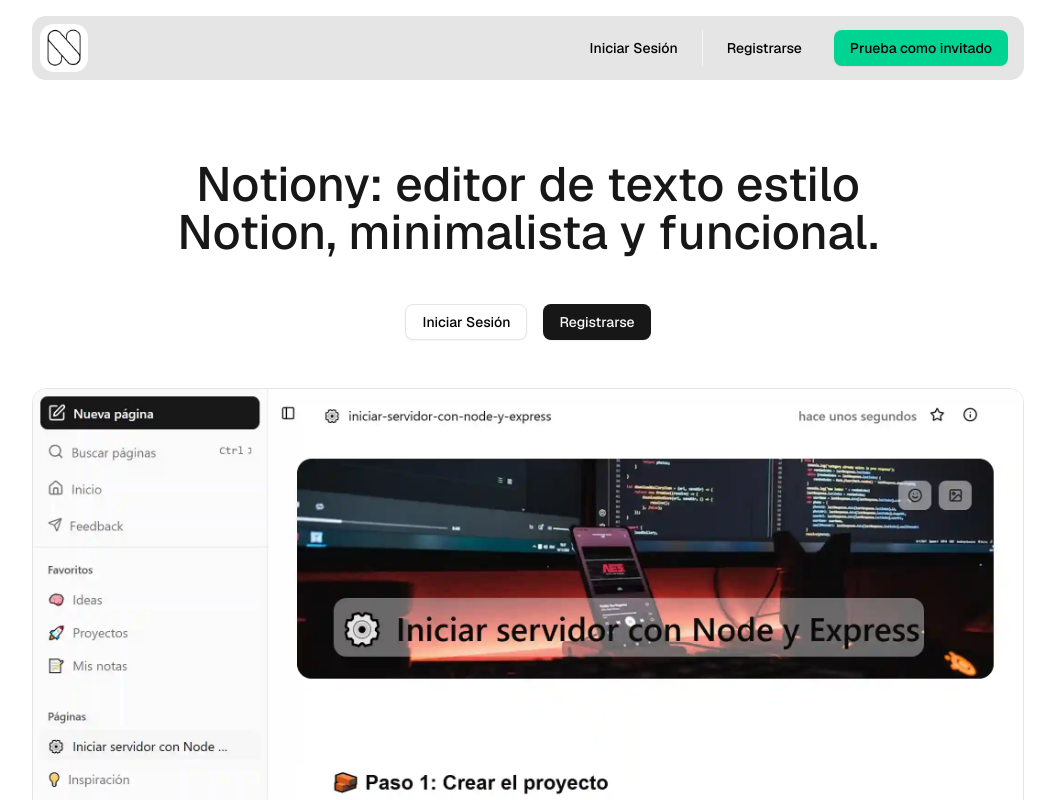
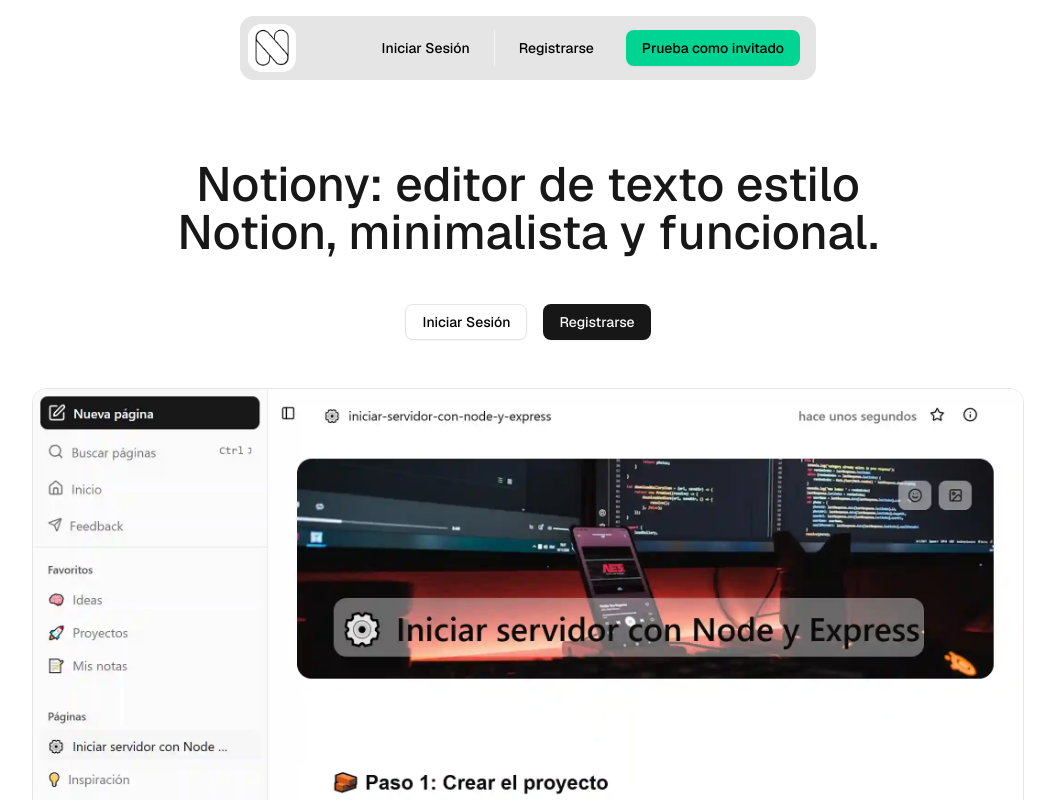
Before and after one commit to KevinPadi/notion-clone, a React (Vite) app: page / in a window 1280 px wide. Shown: the top 800 px of the page, without its empty margins (112-1167 px from the left). Built offline with nearby package versions, Linux system fonts and the light colour scheme; no server answers.

Commit message:
fix: adjust max width of header and improve guest button styling for better UI consistency

```diff
--- a/src/components/Header.tsx
+++ b/src/components/Header.tsx
@@ -18,7 +18,7 @@
 
   return (
     <header className="w-full">
-        <div className="mx-auto flex justify-between h-16 max-w-screen-xl items-center gap-8 bg-neutral-200 dark:bg-neutral-900 rounded-xl">
+        <div className="mx-auto flex justify-between h-16 max-w-xl items-center gap-8 bg-neutral-200 dark:bg-neutral-900 rounded-xl">
           <a className="block text-teal-600 dark:text-teal-300 pl-2" href="#">
             <span className="sr-only">Home</span>
             <img src="/notiony-logo.png" className="size-12 rounded-xl invert dark:invert-0" alt="" />
@@ -74,8 +74,8 @@
                             Registrarse
                           </Link>
                         </DropdownMenuItem>
-                        <DropdownMenuItem onClick={() => loginAsGuest()}>
-                          <CircleUserRound />
+                        <DropdownMenuItem className="bg-emerald-400 dark:bg-emerald-800" onClick={() => loginAsGuest()}>
+                          <CircleUserRound className="text-neutral-900 dark:text-white" />
                           Prueba como invitado
                         </DropdownMenuItem>
                       </DropdownMenuContent>
```
